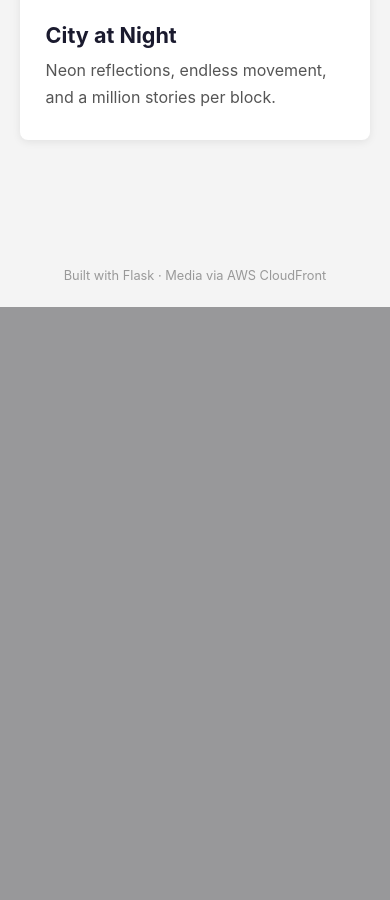
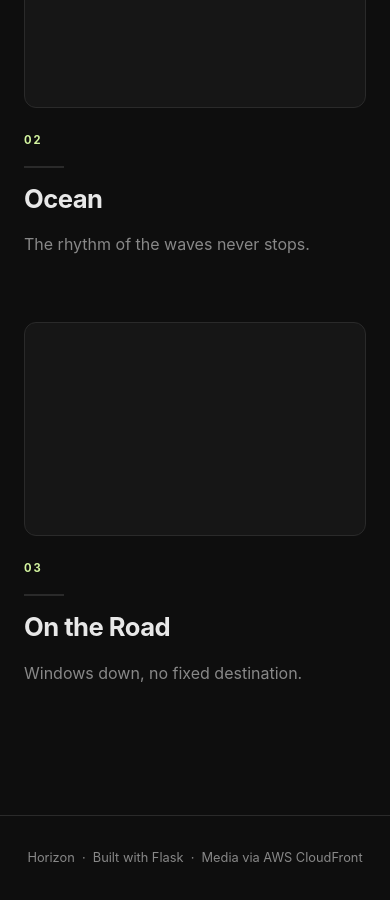
Before and after one commit to rushikesh-nimkar-mindstix/test-website, a Flask app: page / in a window 390 px wide. Shown: the part 1493-2393 px from the top of the page. Before the commit the page ends 1800 px from the top, so only its background shows below. Run offline with Flask 3, Linux system fonts and the light colour scheme.

Commit message:
FIX : image  path

```diff
--- a/app.py
+++ b/app.py
@@ -8,85 +8,66 @@ app = Flask(__name__)
 
 
 def load_secrets():
-    """
-    Load secrets from AWS Secrets Manager into environment variables.
-    Call this BEFORE anything else.
-    """
+    """Load secrets from AWS Secrets Manager into os.environ.
+    Falls back silently to local env vars (local dev / no IAM role)."""
     try:
-        # Use IAM role attached to EC2 (no access keys needed)
         client = boto3.client(
-            'secretsmanager',
-            region_name=os.environ.get('AWS_DEFAULT_REGION', 'us-east-1')
+            "secretsmanager",
+            region_name=os.environ.get("AWS_DEFAULT_REGION", "us-east-1"),
         )
-
-        secret_name = os.environ.get('SECRET_NAME', 'prod/myapp/env')
+        secret_name = os.environ.get("SECRET_NAME", "prod/horizon/env")
         response = client.get_secret_value(SecretId=secret_name)
-        secrets = json.loads(response['SecretString'])
-
-        # Store all secrets in os.environ for easy access
-        for key, value in secrets.items():
+        for key, value in json.loads(response["SecretString"]).items():
             os.environ[key] = str(value)
-
-        print("✅ Secrets loaded from ASM")
-        return True
-
+        print("✅ Secrets loaded from AWS Secrets Manager")
     except Exception as e:
-        print(f"⚠️ Could not load secrets from ASM: {e}")
-        print("⚠️ Falling back to local environment variables")
-        return False
+        print(f"⚠️  ASM unavailable ({e}) — using local env vars")
 
 
-# Load secrets FIRST when module imports
+# Load secrets before anything reads env
 load_secrets()
 
-
-# Now read CloudFront URL from environment (set by ASM or fallback)
 CLOUDFRONT_URL = os.environ.get("CLOUDFRONT_URL", "").rstrip("/")
 
 
 def cf(path):
-    """Build a full CloudFront URL for any file path."""
-    if not path:
+    """Return a full CloudFront URL for a given object path."""
+    if not path or not CLOUDFRONT_URL:
         return None
     return f"{CLOUDFRONT_URL}/{path.lstrip('/')}"
 
 
 def fetch_content():
-    """
-    Fetch page_content.json from CloudFront.
-    Falls back to hardcoded content if CloudFront is not reachable.
-    """
+    """Fetch page_content.json via CloudFront. Falls back to defaults."""
     if CLOUDFRONT_URL:
         try:
             resp = requests.get(cf("page_content.json"), timeout=5)
             resp.raise_for_status()
             return resp.json()
         except Exception as e:
-            print(f"⚠️ Could not fetch from CloudFront: {e}")
-            print("⚠️ Using fallback content")
+            print(f"⚠️  CloudFront fetch failed ({e}) — using fallback content")
 
-    # Fallback / local dev content
     return {
-        "title": "My Media Page",
-        "intro": "A simple page with images, text, and videos — all served from CloudFront.",
+        "title": "Horizon",
+        "tagline": "Places. Moments. Motion.",
         "sections": [
             {
-                "heading": "Mountains",
-                "body": "Crisp air, endless views, and the quiet you can only find above the treeline.",
-                "image": "images/mountains.jpg",
+                "heading": "Mountain",
+                "body": "Above the treeline, where the air thins and the world opens up.",
+                "image": "mountain.jpeg",
                 "video": None,
             },
             {
                 "heading": "Ocean",
-                "body": "Salt water, rhythm of the waves, and a horizon that goes on forever.",
-                "image": "images/ocean.jpg",
-                "video": "videos/ocean.mp4",
+                "body": "The rhythm of the waves never stops.",
+                "image": None,
+                "video": "ocean.mp4",
             },
             {
-                "heading": "City at Night",
-                "body": "Neon reflections, endless movement, and a million stories per block.",
+                "heading": "On the Road",
+                "body": "Windows down, no fixed destination.",
                 "image": None,
-                "video": "videos/city.mp4",
+                "video": "car.mp4",
             },
         ],
     }
@@ -95,26 +76,20 @@ def fetch_content():
 @app.route("/")
 def index():
     content = fetch_content()
-
-    # Resolve all paths to full CloudFront URLs
-    for section in content["sections"]:
-        section["image_url"] = cf(section.get("image")) if section.get("image") else None
-        section["video_url"] = cf(section.get("video")) if section.get("video") else None
-
-    return render_template(
-        "index.html",
-        content=content,
-        cloudfront_url=CLOUDFRONT_URL
-    )
+    for s in content["sections"]:
+        s["image_url"] = cf(s.get("image"))
+        s["video_url"] = cf(s.get("video"))
+    return render_template("index.html", content=content, cloudfront_url=CLOUDFRONT_URL)
 
 
 @app.route("/health")
 def health():
-    """Health check endpoint for ALB."""
     return {"status": "healthy", "cloudfront_configured": bool(CLOUDFRONT_URL)}, 200
 
 
 if __name__ == "__main__":
-    port = int(os.environ.get("PORT", 5000))
-    debug = os.environ.get("FLASK_DEBUG", "false").lower() == "true"
-    app.run(host="0.0.0.0", port=port, debug=debug)
+    app.run(
+        host="0.0.0.0",
+        port=int(os.environ.get("PORT", 5000)),
+        debug=os.environ.get("FLASK_DEBUG", "false").lower() == "true",
+    )
--- a/templates/index.html
+++ b/templates/index.html
@@ -5,134 +5,249 @@
   <meta name="viewport" content="width=device-width, initial-scale=1.0"/>
   <title>{{ content.title }}</title>
   <style>
-    * { box-sizing: border-box; margin: 0; padding: 0; }
+    *, *::before, *::after { box-sizing: border-box; margin: 0; padding: 0; }
+
+    :root {
+      --bg:       #0e0e0e;
+      --surface:  #161616;
+      --border:   #2a2a2a;
+      --text:     #e8e8e8;
+      --muted:    #888;
+      --accent:   #d4f5a0;
+      --radius:   12px;
+    }
+
+    html { scroll-behavior: smooth; }
 
     body {
+      background: var(--bg);
+      color: var(--text);
       font-family: -apple-system, BlinkMacSystemFont, "Segoe UI", sans-serif;
-      background: #f4f4f4;
-      color: #222;
+      line-height: 1.6;
     }
 
-    header {
-      background: #1a1a2e;
-      color: #fff;
-      padding: 2.5rem 1.5rem;
-      text-align: center;
-    }
-    header h1 { font-size: 2rem; font-weight: 700; }
-    header p  { margin-top: .5rem; color: #aaa; font-size: 1rem; }
-
-    .cf-badge {
-      background: #0d7377;
-      color: #fff;
-      text-align: center;
-      padding: .5rem;
-      font-size: .85rem;
-    }
-    .cf-badge span { opacity: .7; }
-
-    main {
-      max-width: 860px;
-      margin: 2.5rem auto;
-      padding: 0 1.25rem 4rem;
+    /* ── HERO ────────────────────────────────────────────────── */
+    .hero {
+      min-height: 100vh;
       display: flex;
       flex-direction: column;
-      gap: 2.5rem;
+      align-items: center;
+      justify-content: center;
+      text-align: center;
+      padding: 3rem 1.5rem;
+      position: relative;
+      background:
+        radial-gradient(ellipse 80% 60% at 50% 0%, rgba(212,245,160,.08) 0%, transparent 70%),
+        var(--bg);
     }
 
-    .card {
-      background: #fff;
-      border-radius: 8px;
-      box-shadow: 0 2px 8px rgba(0,0,0,.08);
-      overflow: hidden;
+    .hero-eyebrow {
+      font-size: .75rem;
+      font-weight: 600;
+      letter-spacing: .2em;
+      text-transform: uppercase;
+      color: var(--accent);
+      margin-bottom: 1.4rem;
     }
 
-    .card img {
+    .hero h1 {
+      font-size: clamp(3.5rem, 10vw, 7rem);
+      font-weight: 800;
+      letter-spacing: -.03em;
+      line-height: 1;
+      background: linear-gradient(135deg, #fff 40%, #888);
+      -webkit-background-clip: text;
+      -webkit-text-fill-color: transparent;
+      background-clip: text;
+    }
+
+    .hero-tagline {
+      margin-top: 1.2rem;
+      font-size: 1.1rem;
+      color: var(--muted);
+      max-width: 420px;
+    }
+
+    .scroll-hint {
+      position: absolute;
+      bottom: 2rem;
+      left: 50%;
+      transform: translateX(-50%);
+      display: flex;
+      flex-direction: column;
+      align-items: center;
+      gap: .4rem;
+      color: var(--muted);
+      font-size: .75rem;
+      letter-spacing: .1em;
+      text-transform: uppercase;
+      animation: fadeUp 1s ease .8s both;
+    }
+    .scroll-hint svg { opacity: .4; animation: bounce 1.6s ease infinite; }
+    @keyframes bounce { 0%,100%{transform:translateY(0)} 50%{transform:translateY(5px)} }
+    @keyframes fadeUp { from{opacity:0;transform:translateX(-50%) translateY(10px)} to{opacity:1;transform:translateX(-50%) translateY(0)} }
+
+    /* ── CF BADGE ──────────────────────────────────────────────── */
+    .cf-strip {
+      background: var(--surface);
+      border-bottom: 1px solid var(--border);
+      padding: .55rem 1.5rem;
+      display: flex;
+      align-items: center;
+      justify-content: center;
+      gap: .5rem;
+      font-size: .78rem;
+      color: var(--muted);
+    }
+    .cf-strip .dot {
+      width: 7px; height: 7px;
+      border-radius: 50%;
+      background: var(--accent);
+      flex-shrink: 0;
+    }
+    .cf-strip.error .dot { background: #e05252; }
+    .cf-strip code {
+      color: #aaa;
+      font-size: .75rem;
+    }
+
+    /* ── SECTIONS ──────────────────────────────────────────────── */
+    .sections {
+      max-width: 900px;
+      margin: 0 auto;
+      padding: 5rem 1.5rem 8rem;
+      display: flex;
+      flex-direction: column;
+      gap: 6rem;
+    }
+
+    .section {
+      display: grid;
+      grid-template-columns: 1fr 1fr;
+      gap: 3rem;
+      align-items: center;
+    }
+    .section:nth-child(even) { direction: rtl; }
+    .section:nth-child(even) > * { direction: ltr; }
+
+    /* ── MEDIA BLOCK ──────────────────────────────────────────── */
+    .media-block {
+      border-radius: var(--radius);
+      overflow: hidden;
+      background: var(--surface);
+      border: 1px solid var(--border);
+      aspect-ratio: 16/10;
+      position: relative;
+    }
+
+    .media-block img,
+    .media-block video {
       width: 100%;
-      max-height: 380px;
+      height: 100%;
       object-fit: cover;
       display: block;
     }
 
-    .card video {
-      width: 100%;
-      display: block;
-      background: #000;
+    .media-block video { background: #000; }
+
+    /* ── TEXT BLOCK ───────────────────────────────────────────── */
+    .text-block { display: flex; flex-direction: column; gap: 1rem; }
+
+    .section-num {
+      font-size: .7rem;
+      font-weight: 700;
+      letter-spacing: .18em;
+      text-transform: uppercase;
+      color: var(--accent);
     }
 
-    .media-placeholder {
-      height: 180px;
-      background: #e8e8e8;
-      display: flex;
-      align-items: center;
-      justify-content: center;
-      color: #999;
-      font-size: .9rem;
+    .text-block h2 {
+      font-size: clamp(1.6rem, 3.5vw, 2.2rem);
+      font-weight: 700;
+      letter-spacing: -.02em;
+      line-height: 1.2;
     }
 
-    .card-text {
-      padding: 1.4rem 1.6rem 1.8rem;
-    }
-    .card-text h2 {
-      font-size: 1.35rem;
-      margin-bottom: .6rem;
-      color: #1a1a2e;
-    }
-    .card-text p {
-      line-height: 1.7;
-      color: #555;
+    .text-block p {
+      color: var(--muted);
+      font-size: 1rem;
+      line-height: 1.75;
+      max-width: 38ch;
     }
 
+    /* ── DIVIDER ──────────────────────────────────────────────── */
+    .divider {
+      width: 40px;
+      height: 2px;
+      background: var(--border);
+    }
+
+    /* ── FOOTER ───────────────────────────────────────────────── */
     footer {
+      border-top: 1px solid var(--border);
+      padding: 2rem 1.5rem;
       text-align: center;
-      padding: 1.5rem;
+      color: var(--muted);
       font-size: .8rem;
-      color: #999;
+    }
+
+    /* ── RESPONSIVE ───────────────────────────────────────────── */
+    @media (max-width: 640px) {
+      .section { grid-template-columns: 1fr; direction: ltr; gap: 1.5rem; }
+      .section:nth-child(even) { direction: ltr; }
+      .sections { gap: 4rem; padding-top: 3rem; }
     }
   </style>
 </head>
 <body>
 
-  <header>
+  <!-- Hero -->
+  <section class="hero">
+    <p class="hero-eyebrow">A visual journey</p>
     <h1>{{ content.title }}</h1>
-    <p>{{ content.intro }}</p>
-  </header>
+    <p class="hero-tagline">{{ content.tagline }}</p>
+    <div class="scroll-hint">
+      <span>Scroll</span>
+      <svg width="16" height="16" viewBox="0 0 16 16" fill="none">
+        <path d="M8 3v10M4 9l4 4 4-4" stroke="currentColor" stroke-width="1.5" stroke-linecap="round" stroke-linejoin="round"/>
+      </svg>
+    </div>
+  </section>
 
+  <!-- CloudFront badge -->
   {% if cloudfront_url %}
-  <div class="cf-badge">
-    ☁️ Media served from CloudFront &nbsp;·&nbsp;
-    <span>{{ cloudfront_url }}</span>
+  <div class="cf-strip">
+    <span class="dot"></span>
+    Media served via CloudFront &nbsp;·&nbsp;
+    <code>{{ cloudfront_url }}</code>
   </div>
   {% else %}
-  <div class="cf-badge" style="background:#b94a48;">
-    ⚠️ CLOUDFRONT_URL not set — check ASM or environment variables
+  <div class="cf-strip error">
+    <span class="dot"></span>
+    CLOUDFRONT_URL not set — check ASM or your .env
   </div>
   {% endif %}
 
-  <main>
+  <!-- Content sections -->
+  <main class="sections">
     {% for section in content.sections %}
-    <div class="card">
+    <div class="section">
 
+      <!-- Media -->
+      <div class="media-block">
         {% if section.image_url %}
           <img src="{{ section.image_url }}" alt="{{ section.heading }}" loading="lazy" />
-      {% endif %}
-
-      {% if section.video_url %}
-        <!--
-          preload="metadata" enables chunked loading via HTTP Range requests.
-          The browser will fetch video in chunks instead of downloading the whole file.
-        -->
+        {% elif section.video_url %}
           <video controls preload="metadata" playsinline>
             <source src="{{ section.video_url }}" type="video/mp4" />
-          Your browser does not support the video tag.
           </video>
         {% endif %}
+      </div>
 
-      {% if not section.image_url and not section.video_url %}
-        <div class="media-placeholder">No media configured</div>
-      {% endif %}
-
-      <div class="card-text">
+      <!-- Text -->
+      <div class="text-block">
+        <span class="section-num">0{{ loop.index }}</span>
+        <div class="divider"></div>
         <h2>{{ section.heading }}</h2>
         <p>{{ section.body }}</p>
       </div>
@@ -141,7 +256,9 @@
     {% endfor %}
   </main>
 
-  <footer>Built with Flask · Media via AWS CloudFront</footer>
+  <footer>
+    {{ content.title }} &nbsp;·&nbsp; Built with Flask &nbsp;·&nbsp; Media via AWS CloudFront
+  </footer>
 
 </body>
 </html>
```
Also changed, not shown: page_content.json (+10 -10 lines). Lines whose indentation alone changed are shown as unchanged.
